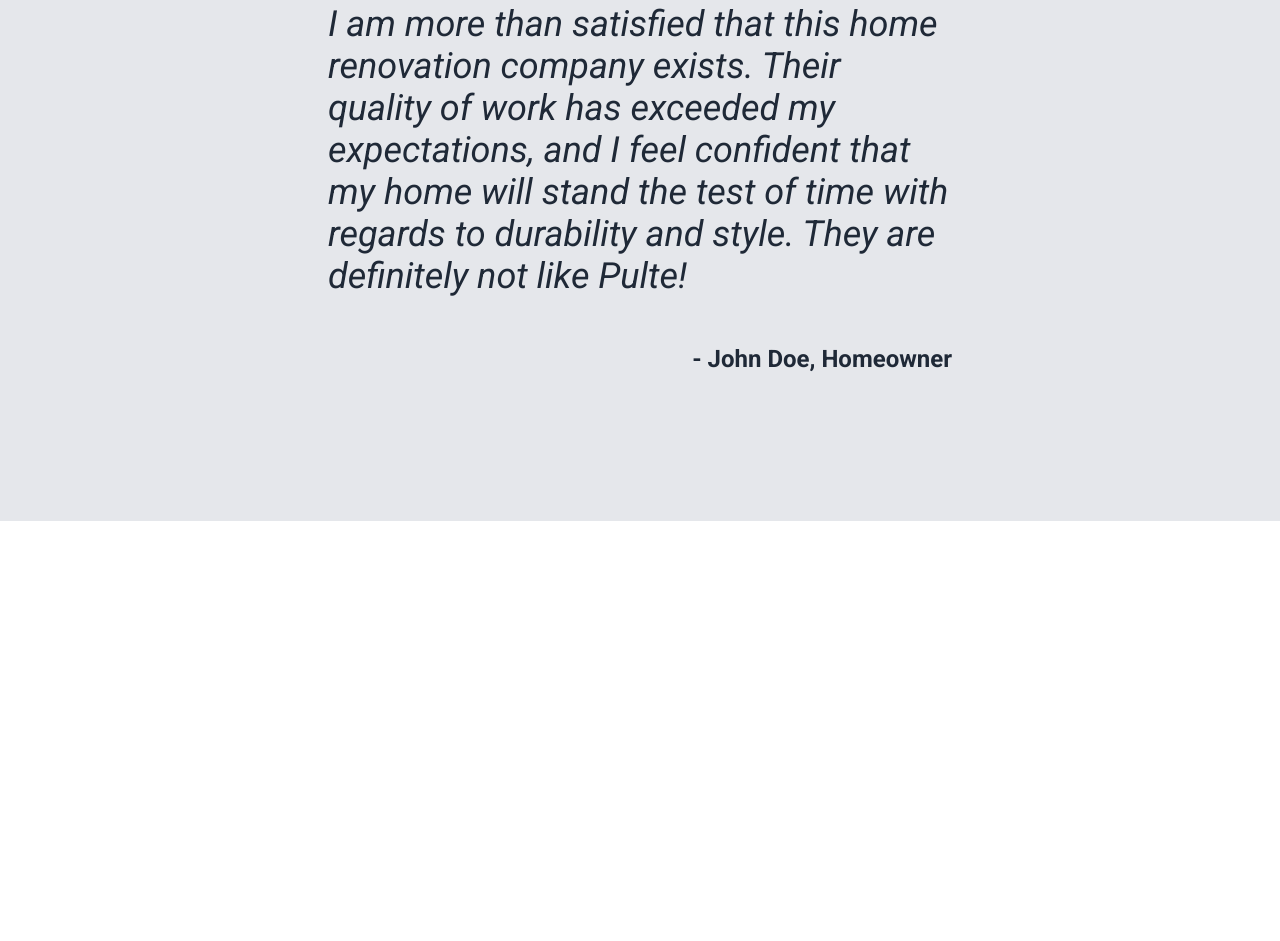
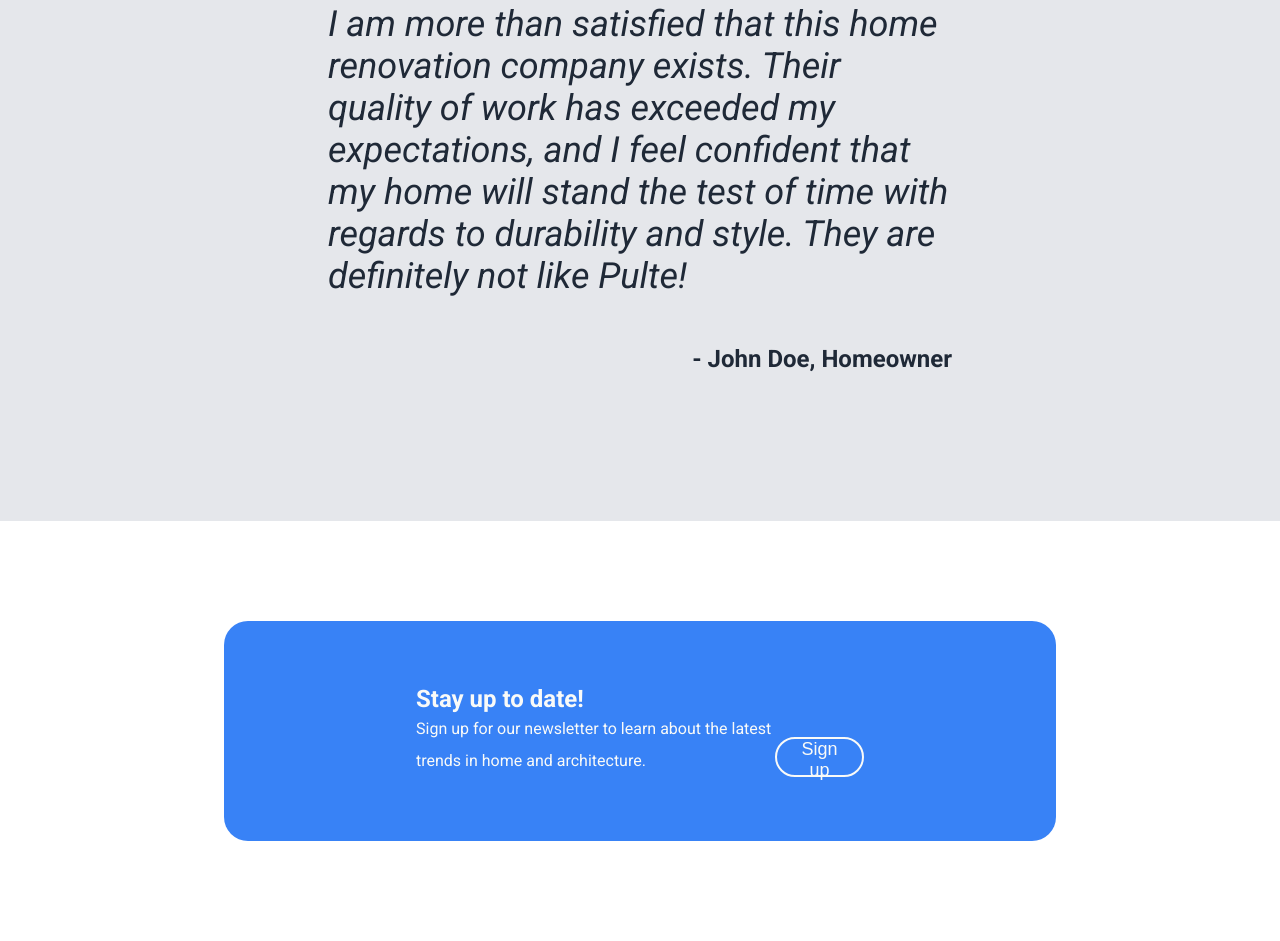
Before and after one commit to vbelmonte/odin-landing-page, a plain HTML site: page index.html in a window 1280 px wide. Shown: the part 1473-2414 px from the top of the page. Before the commit the page ends 1994 px from the top, so only its background shows below. Drawn offline with Linux system fonts and the light colour scheme.

Commit message:
Implement and set up call to action section

```diff
--- a/index.html
+++ b/index.html
@@ -79,5 +79,15 @@
             </div>
         </section>
 
+        <section id="cta-section">
+            <div id="cta-area">
+                <div id="cta-text-area">
+                    <h3 class="light-text">Stay up to date!</h3>
+                    <p class="light-text">Sign up for our newsletter to learn about the latest trends in home and architecture.</p>
+                </div>
+                <button class="button cta-button">Sign up</button>
+            </div>
+        </section>
+
     </body>
 </html>
--- a/styles.css
+++ b/styles.css
@@ -17,12 +17,18 @@ button {
     border-radius: 24px;
     height: 40px;
     padding: 0 24px;
+    font-size: 18px;
 }
 
 .hero-button {
     background-color: #3882F6;
     color: #F9FAF8;
-    font-size: 18px;
+}
+
+.cta-button {
+    background-color: transparent;
+    border: solid 2px #F9FAF8;
+    color: #F9FAF8;
 }
 
 /**********
@@ -117,6 +123,10 @@ h4 {
     color: #1F2937;
 }
 
+.light-text {
+    color: #F9FAF8;
+}
+
 .line-height {
     line-height: 2em;
 }
@@ -202,3 +212,29 @@ TESTIMONIES
     width: 75%;
     margin: 0 auto;
 }
+
+
+
+
+/**************
+
+CTA
+
+**************/
+
+#cta-section {
+    padding: 100px 14rem;
+}
+
+#cta-area {
+    display: flex;
+    border-radius: 24px;
+    justify-content: space-between;
+    align-items: flex-end;
+    background-color: #3882F6;
+    padding: 4rem 12rem;
+}
+
+#cta-text-area p {
+    margin: 0;
+}
```
